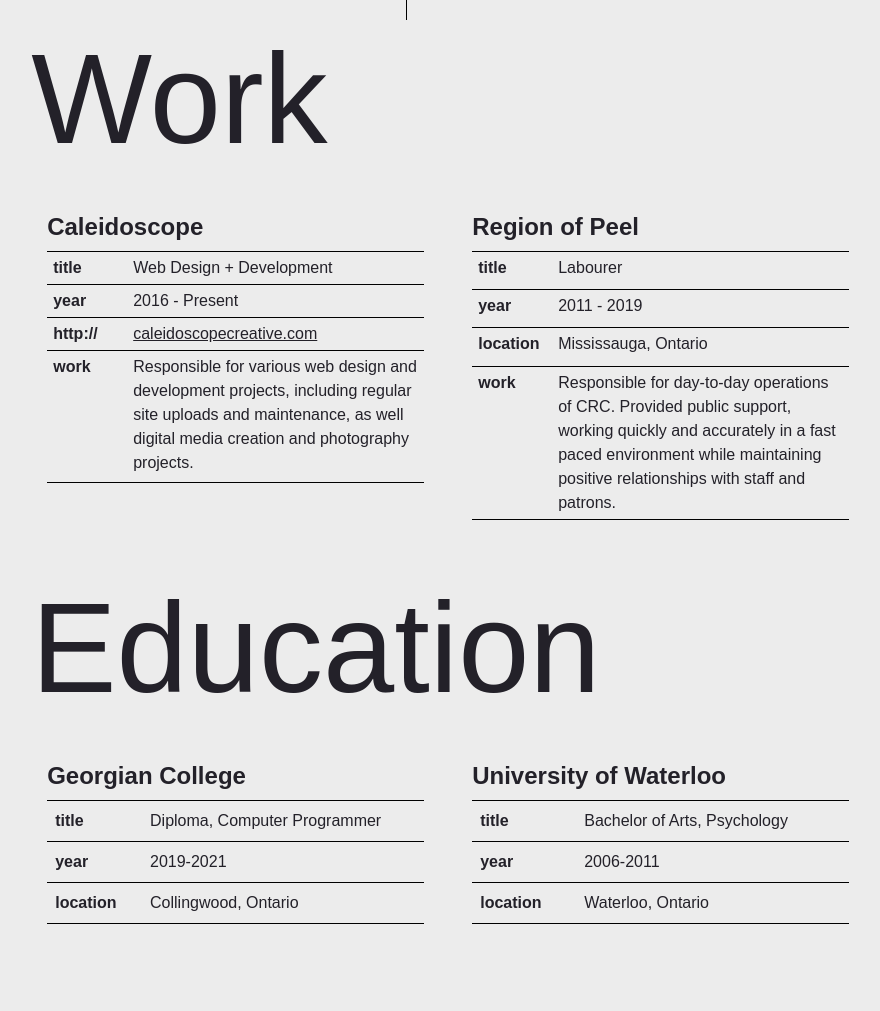
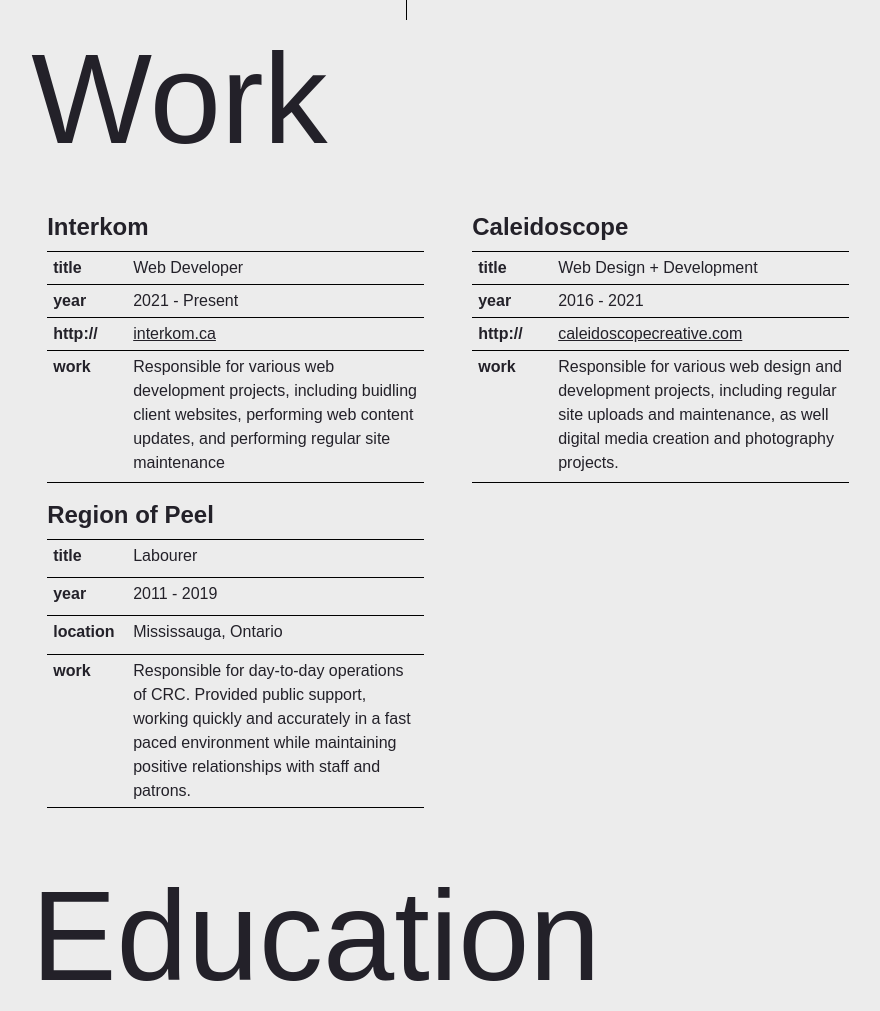
Before and after one commit to Tzwiep/gatsby-portfolio, a Gatsby site: page / in a window 1280 px wide. Shown: the part 796-1807 px from the top of the page, without its empty margins (20-900 px from the left). Before the commit the page ends 1768 px from the top, so only its background shows below. Built offline with nearby package versions, Linux system fonts and the light colour scheme; Gatsby itself is replaced by a stand-in of ours; a web font is replaced by a local one.

Commit message:
Updated employment record

```diff
--- a/src/components/Work.js
+++ b/src/components/Work.js
@@ -4,10 +4,19 @@ import WorkCard from './WorkCard'
  const Work = () => {
     return (
         <div className="grid grid-cols-1 xl:grid-cols-2 gap-10 xl:gap-4 mb-8 ">
+             <WorkCard
+                work="Interkom"
+                role="Web Developer"
+                year="2021 - Present"
+                online="true"
+                location="interkom.ca"
+                duty="Responsible for various web development projects,
+                including buidling client websites, performing web content updates, and performing regular site maintenance"
+            />
             <WorkCard
                 work="Caleidoscope"
                 role="Web Design + Development"
-                year="2016 - Present"
+                year="2016 - 2021"
                 online="true"
                 location="caleidoscopecreative.com"
                 duty="Responsible for various web design and development projects,
```
